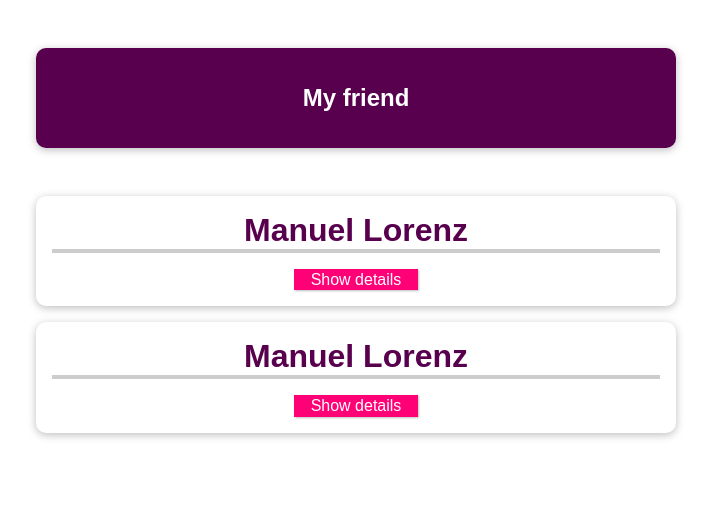
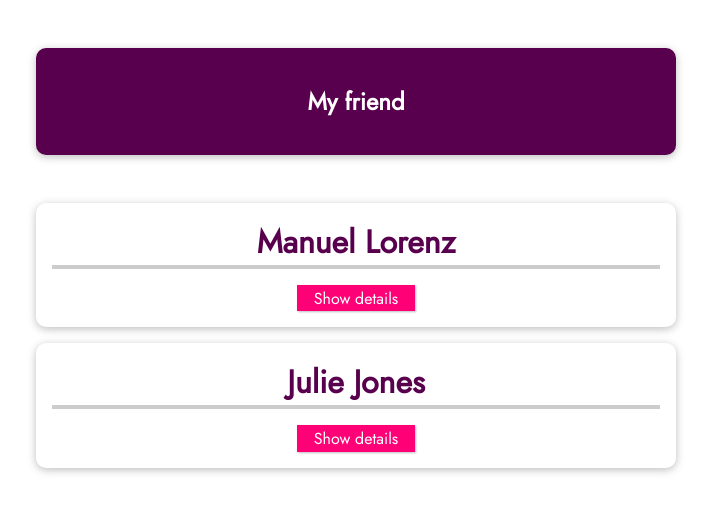
Before and after one commit to budahs/udemy-vue, a Vue app in the folder cli/9.1-01-a-new-vue-project/: page / in a window 1280 px wide. Shown: the top 512 px of the page, without its empty margins (284-995 px from the left). Built offline with nearby package versions, Linux system fonts and the light colour scheme.

Commit message:
8.2 | Component communication | Introducing props parent child communication

```diff
--- a/cli/9.1-01-a-new-vue-project/src/App.vue
+++ b/cli/9.1-01-a-new-vue-project/src/App.vue
@@ -1,10 +1,17 @@
 <template>
     <section>
         <header><h1>My friend</h1></header>
-
         <ul>
-            <friend-contact></friend-contact>
-            <friend-contact></friend-contact>
+            <friend-contact
+                name="Manuel Lorenz"
+                phone-number="0123 45678 90"
+                email-address="manuel@localhost.com"
+            ></friend-contact>
+            <friend-contact
+                name="Julie Jones"
+                phone-number="0987 654421 21"
+                email-address="julie@localhost.com"
+            ></friend-contact>
         </ul>
     </section>
 </template>
@@ -21,8 +28,8 @@
                         email: 'manuel@localhost.com'
                     },
                     {
-                        id: 'julie Jones',
-                        name: '',
+                        id: 'julie',
+                        name: 'Julie Jones',
                         phone: '0987 654421 21',
                         email: 'julie@localhost.com'
                     }
@@ -31,3 +38,70 @@
         }
     }
 </script>
+
+<style>
+@import url('https://fonts.googleapis.com/css2?family=Jost&display=swap');
+    * {
+  box-sizing: border-box;
+}
+
+html {
+  font-family: 'Jost', sans-serif;
+}
+
+body {
+  margin: 0;
+}
+
+header {
+  box-shadow: 0 2px 8px rgba(0, 0, 0, 0.26);
+  margin: 3rem auto;
+  border-radius: 10px;
+  padding: 1rem;
+  background-color: #58004d;
+  color: white;
+  text-align: center;
+  width: 90%;
+  max-width: 40rem;
+}
+
+#app ul {
+  margin: 0;
+  padding: 0;
+  list-style: none;
+}
+
+#app li {
+  box-shadow: 0 2px 8px rgba(0, 0, 0, 0.26);
+  margin: 1rem auto;
+  border-radius: 10px;
+  padding: 1rem;
+  text-align: center;
+  width: 90%;
+  max-width: 40rem;
+}
+
+#app h2 {
+  font-size: 2rem;
+  border-bottom: 4px solid #ccc;
+  color: #58004d;
+  margin: 0 0 1rem 0;
+}
+
+#app button {
+  font: inherit;
+  cursor: pointer;
+  border: 1px solid #ff0077;
+  background-color: #ff0077;
+  color: white;
+  padding: 0.05rem 1rem;
+  box-shadow: 1px 1px 2px rgba(0, 0, 0, 0.26);
+}
+
+#app button:hover,
+#app button:active {
+  background-color: #ec3169;
+  border-color: #ec3169;
+  box-shadow: 1px 1px 4px rgba(0, 0, 0, 0.26);
+}
+</style>
--- a/cli/9.1-01-a-new-vue-project/src/components/FriendContact.vue
+++ b/cli/9.1-01-a-new-vue-project/src/components/FriendContact.vue
@@ -1,26 +1,24 @@
 <template>
     <li>
-        <h2>{{ friend.name }}</h2>
-        <button @click="toggleDetails">Show details</button>
+        <h2>{{ name }}</h2>
+        <button @click="toggleDetails">{{ detailsAreVisible ? 'Hide' : 'Show' }} details</button>
         <ul v-if="detailsAreVisible">
-            <li><strong>Phone:</strong>{{ friend.phone }}</li>
-            <li><strong>Email:</strong>{{ friend.email }}</li>
+            <li><strong>Phone:</strong>{{ phoneNumber }}</li>
+            <li><strong>Email:</strong>{{ emailAddress }}</li>
         </ul>
     </li>
 </template>
 
 <script>
 export default {
+    props: [
+        'name',
+        'phoneNumber',
+        'emailAddress'
+    ],
     data () {
         return {
-            detailsAreVisible: false,
-            friend:
-            {
-                id: 'manuel',
-                name: 'Manuel Lorenz',
-                phone: '0123 45678 90',
-                email: 'manuel@localhost.com'
-            }
+            detailsAreVisible: false
         }
     },
     methods: {
@@ -30,69 +28,3 @@ export default {
     }
 }
 </script>
-
-<style>
-    * {
-  box-sizing: border-box;
-}
-
-html {
-  font-family: 'Jost', sans-serif;
-}
-
-body {
-  margin: 0;
-}
-
-header {
-  box-shadow: 0 2px 8px rgba(0, 0, 0, 0.26);
-  margin: 3rem auto;
-  border-radius: 10px;
-  padding: 1rem;
-  background-color: #58004d;
-  color: white;
-  text-align: center;
-  width: 90%;
-  max-width: 40rem;
-}
-
-#app ul {
-  margin: 0;
-  padding: 0;
-  list-style: none;
-}
-
-#app li {
-  box-shadow: 0 2px 8px rgba(0, 0, 0, 0.26);
-  margin: 1rem auto;
-  border-radius: 10px;
-  padding: 1rem;
-  text-align: center;
-  width: 90%;
-  max-width: 40rem;
-}
-
-#app h2 {
-  font-size: 2rem;
-  border-bottom: 4px solid #ccc;
-  color: #58004d;
-  margin: 0 0 1rem 0;
-}
-
-#app button {
-  font: inherit;
-  cursor: pointer;
-  border: 1px solid #ff0077;
-  background-color: #ff0077;
-  color: white;
-  padding: 0.05rem 1rem;
-  box-shadow: 1px 1px 2px rgba(0, 0, 0, 0.26);
-}
-
-#app button:hover,
-#app button:active {
-  background-color: #ec3169;
-  border-color: #ec3169;
-  box-shadow: 1px 1px 4px rgba(0, 0, 0, 0.26);
-}
-</style>
```
